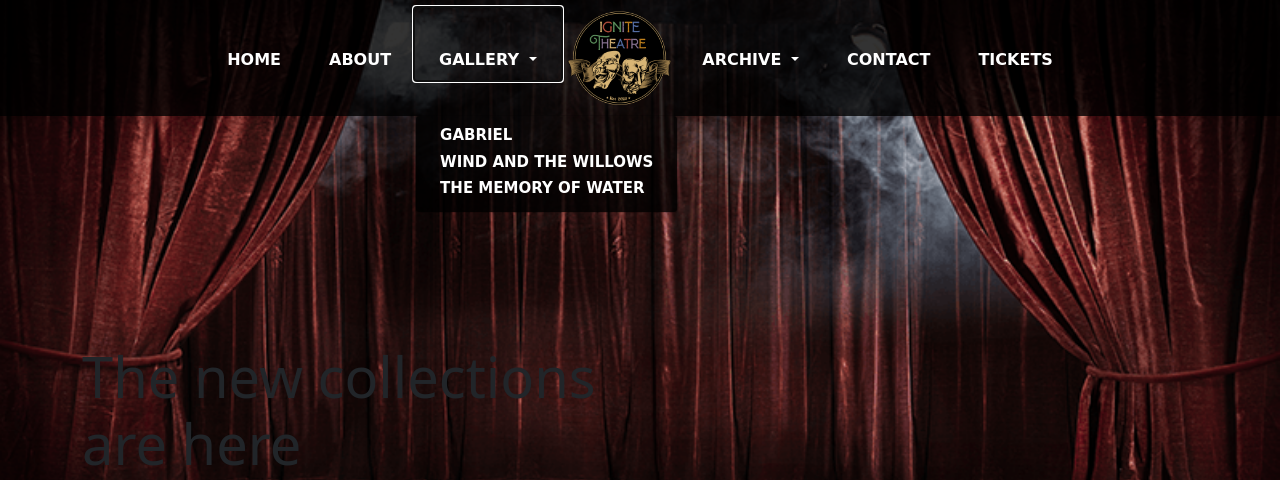
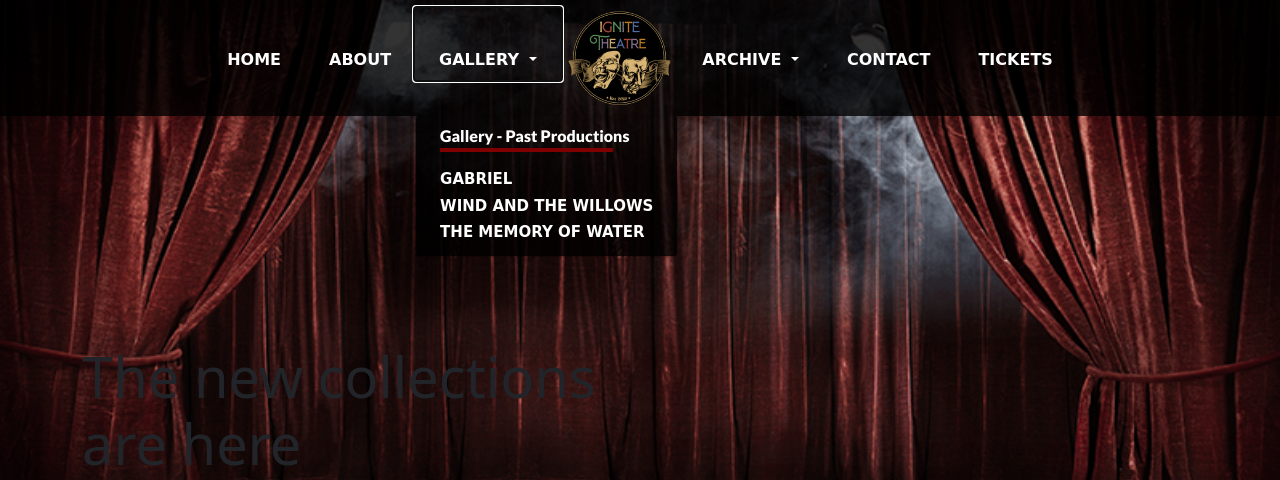
Before and after one commit to Bealby/vscode, a Django app: page / in a window 1280 px wide, after a click on "GALLERY". Shown: the top 480 px of the page. Run offline with Django 3.2, Linux system fonts and the light colour scheme; some libraries are stand-ins or nearby versions; some web fonts are replaced.

Commit message:
Styling of dropdown divder for nav

```diff
--- a/ignite-theatre-v2/static/css/base.css
+++ b/ignite-theatre-v2/static/css/base.css
@@ -75,10 +75,20 @@ nav ul li a:hover {
   font-weight: 700 !important;
 }
 
-.dropdown-divider {
-    border: 2px solid  rgb(128, 0, 0, 1);
-    margin-left: 2.3rem;
-    margin-right: 9rem;
+.dropdown-divider-cast {
+  border: 2px solid  rgb(128, 0, 0, 1);
+  margin-left: 2.5rem;
+  margin-right: 6.2rem;
+  margin-top:0rem;
+  margin-bottom:1rem;
+}
+
+.dropdown-divider-gallery {
+  border: 2px solid  rgb(128, 0, 0, 1);
+  margin-left: 2.5rem;
+  margin-right: 4.8rem;
+  margin-top:0rem;
+  margin-bottom:1rem;
 }
 
 /*---Logo---*/
@@ -217,9 +227,17 @@ nav ul li a:hover {
 
 /*---Change M/P for dropdown divider for better viewing on smaller devices ---*/
 @media (max-width: 1300px) {
-.dropdown-divider {
+.dropdown-divider-cast {
     margin-left: 1.5rem;
-    margin-right: 7.2rem;
+    margin-right: 5.3rem;
+}
+}
+
+/*---Change M/P for dropdown divider for better viewing on smaller devices ---*/
+@media (max-width: 1300px) {
+.dropdown-divider-gallery {
+    margin-left: 1.5rem;
+    margin-right: 4rem;
 }
 }
 
@@ -246,9 +264,17 @@ nav ul li a:hover {
 
 /*---Change M/P for dropdown divider for better viewing on IPAD ---*/
 @media (max-width: 970px) {
-.dropdown-divider {
+.dropdown-divider-cast {
     margin-left: 1rem;
-    margin-right: 3rem;
+    margin-right: 2rem;
+}
+}
+
+/*---Change M/P for dropdown divider for better viewing on IPAD ---*/
+@media (max-width: 970px) {
+.dropdown-divider-gallery {
+    margin-left: 1rem;
+    margin-right: 0.9rem;
 }
 }
 
--- a/ignite-theatre-v2/templates/includes/main-nav.html
+++ b/ignite-theatre-v2/templates/includes/main-nav.html
@@ -13,6 +13,10 @@
                     Gallery
                 </a>
                 <ul class="dropdown-menu dropdown-menu-links" aria-labelledby="navbarDropdown">
+                    <p class="nav-subheader">Gallery - Past Productions</p>
+                    <li>
+                        <div class="dropdown-divider-gallery"></div>
+                    </li>
                     <li><a class="dropdown-item navbar-links-dropdpown" href="#">Gabriel</a></li>
                     <li><a class="dropdown-item navbar-links-dropdpown" href="#">Wind and the Willows</a></li>
                     <li><a class="dropdown-item navbar-links-dropdpown" href="#">The Memory of Water</a></li>
@@ -29,9 +33,9 @@
                     Archive
                 </a>
                 <ul class="dropdown-menu dropdown-menu-links" aria-labelledby="navbarDropdown">
-                    <p class="nav-subheader">Past Productions</p>
+                    <p class="nav-subheader">Cast - Past Productions</p>
                     <li>
-                        <hr class="dropdown-divider">
+                        <div class="dropdown-divider-cast"></div>
                     </li>
                     <li><a class="dropdown-item navbar-links-dropdpown" href="#">Gabriel</a></li>
                     <li><a class="dropdown-item navbar-links-dropdpown" href="#">Wind and the Willows</a></li>
@@ -47,7 +51,3 @@
         </ul>
     </div>
 </nav>
-
-<script>
-    AOS.init();
-</script>
```
